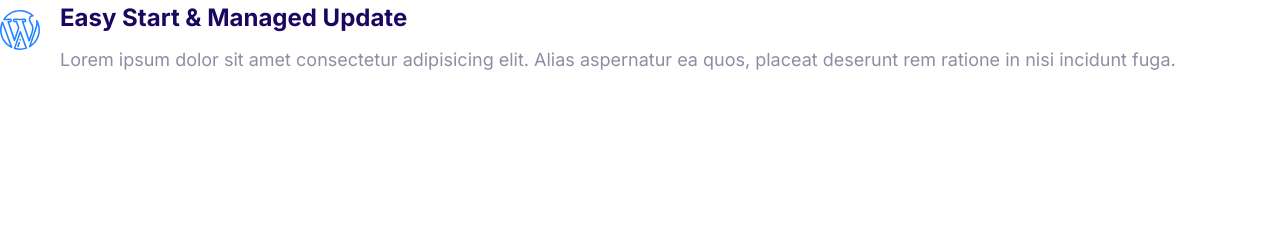
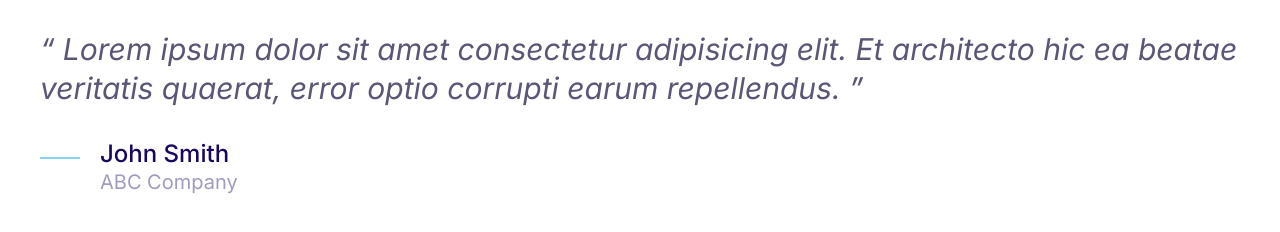
Before and after one commit to AleezaFatima123456/moshify, a plain HTML site: page INDEX.HTML in a window 1280 px wide. Drawn offline with Linux system fonts and the light colour scheme.

Commit message:
build a quote.

```diff
--- a/CSS/styles.css
+++ b/CSS/styles.css
@@ -6,6 +6,7 @@
     --color-heading: #1b0760;
     --color-primary: #2584ff;
     --color-secondary: #00d9ff;
+    --color-body-darker: #5c5577;
 }
 
 *, *::after, *::before {
@@ -375,3 +376,51 @@ a {
 .media__image {
     margin-top: 1rem;
 }
+
+/* QUOTES */
+
+.quote {
+    font-size: 3rem;
+    font-style: italic;
+    color: var(--color-body-darker);
+    line-height: 1.3;
+}
+
+.quote__text::before {
+    content: open-quote;
+}
+
+.quote__text::after {
+    content: close-quote;
+}
+
+.quote__author {
+    font-size: 3rem;
+    font-weight: 500;
+    font-style: normal;
+    margin-bottom: 0;
+}
+
+.quote__organization {
+    color: var(--color-heading);
+    opacity: .4;
+    font-size: 2rem;
+    font-style: normal;
+}
+
+.quote__line {
+    position: relative;
+    bottom: 10px;
+}
+
+@media screen and (min-width: 1024px) {
+    .quotes {
+        font-size: 2rem;
+    }
+    .quote__author {
+        font-size: 2.4rem;
+    }
+    .quote__organization {
+        font-size: 1.6;
+    }
+}
--- a/INDEX.HTML
+++ b/INDEX.HTML
@@ -14,20 +14,24 @@
     <link rel="stylesheet" href="CSS/styles.css" />
   </head>
   <body>
+    <blockquote class="quote">
+      <p class="quote__text">
+        Lorem ipsum dolor sit amet consectetur adipisicing elit. Et architecto
+        hic ea beatae veritatis quaerat, error optio corrupti earum repellendus.
+      </p>
+      <footer>
         <div class="media">
           <div class="media__image">
-        <svg class="icon icon--primary">
-          <use xlink:href="images/sprite.svg#wordpress"></use>
+            <svg class="icon icon--primary quote__line">
+              <use xlink:href="images/sprite.svg#line"></use>
             </svg>
           </div>
           <div class="media__body">
-        <h3 class="media__title">Easy Start & Managed Update</h3>
-        <p>
-          Lorem ipsum dolor sit amet consectetur adipisicing elit. Alias
-          aspernatur ea quos, placeat deserunt rem ratione in nisi incidunt
-          fuga.
-        </p>
+            <h3 class="media__title quote__author">John Smith</h3>
+            <p class="quote__organization">ABC Company</p>
           </div>
         </div>
+      </footer>
+    </blockquote>
   </body>
 </html>
```
Also changed, not shown: components/quotes.html (added, +19 -0 lines). Lines whose indentation alone changed are shown as unchanged.
